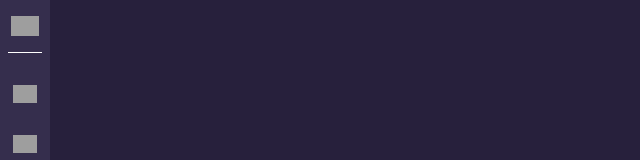
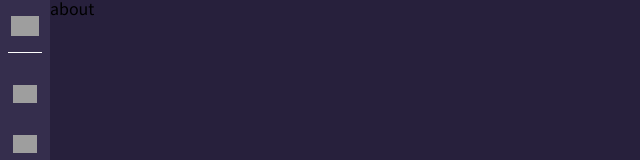
Before and after one commit to Goohyun3436/project-hyper-cloud, a React (Vite) app: page /about in a window 1280 px wide. Before the commit this address had no page. Shown: the top 160 px of the page, without its empty margins (0-640 px from the left). Built offline with nearby package versions, Linux system fonts and the light colour scheme; grey boxes are pictures that could not be loaded.

Commit message:
Add: 헤더 너비를 고려한 페이지 포지션 컴포넌트 적용

```diff
--- a/src/App.jsx
+++ b/src/App.jsx
@@ -4,6 +4,7 @@ import Header from './components/Header/Header';
 import Home from './pages/Home';
 import Login from './pages/Auth/Login';
 import Signup from './pages/Auth/Signup';
+import About from './pages/About';
 
 function App() {
   return (
@@ -15,6 +16,7 @@ function App() {
           <Route path='/' element={<Home />} />
           <Route path='/auth/login' element={<Login />} />
           <Route path='/auth/signup' element={<Signup />} />
+          <Route path='/about' element={<About />} />
         </Routes>
       </Router>
     </>
--- a/src/components/Auth/AuthWrapper.jsx
+++ b/src/components/Auth/AuthWrapper.jsx
@@ -2,9 +2,11 @@ import styled from 'styled-components';
 import { Link } from 'react-router-dom';
 import { media, shadow } from '../../lib/styleUtil';
 import { deepPupleColor, brightPupleColor, hoverPupleColor } from '../../Theme';
+import PagePositioner from '../PagePositioner';
 
 const AuthWrapper = ({ children }) => {
   return (
+    <PagePositioner>
       <Positioner>
         <ShadowedBox>
           <LogoWrapper>
@@ -13,6 +15,7 @@ const AuthWrapper = ({ children }) => {
           <Contents>{children}</Contents>
         </ShadowedBox>
       </Positioner>
+    </PagePositioner>
   );
 };
 
--- a/src/components/PagePositioner.jsx
+++ b/src/components/PagePositioner.jsx
@@ -1,14 +1,13 @@
 import styled from 'styled-components';
 import { media } from '../lib/StyleUtil';
 
-const PagePositioner = ({ Children }) => {
-  return <Wrapper>hihi{Children}</Wrapper>;
+const PagePositioner = ({ children }) => {
+  return <Wrapper>{children}</Wrapper>;
 };
 
 export default PagePositioner;
 
 const Wrapper = styled.div`
-  height: 500px;
   margin: 0;
   margin-left: 50px;
 
--- /dev/null
+++ b/src/pages/About.jsx
@@ -0,0 +1,14 @@
+import styled from 'styled-components';
+import PagePositioner from '../components/PagePositioner';
+
+const About = () => {
+  return (
+    <PagePositioner>
+      <Wrapper>about</Wrapper>
+    </PagePositioner>
+  );
+};
+
+export default About;
+
+const Wrapper = styled.div``;
```
Lines whose indentation alone changed are shown as unchanged.
